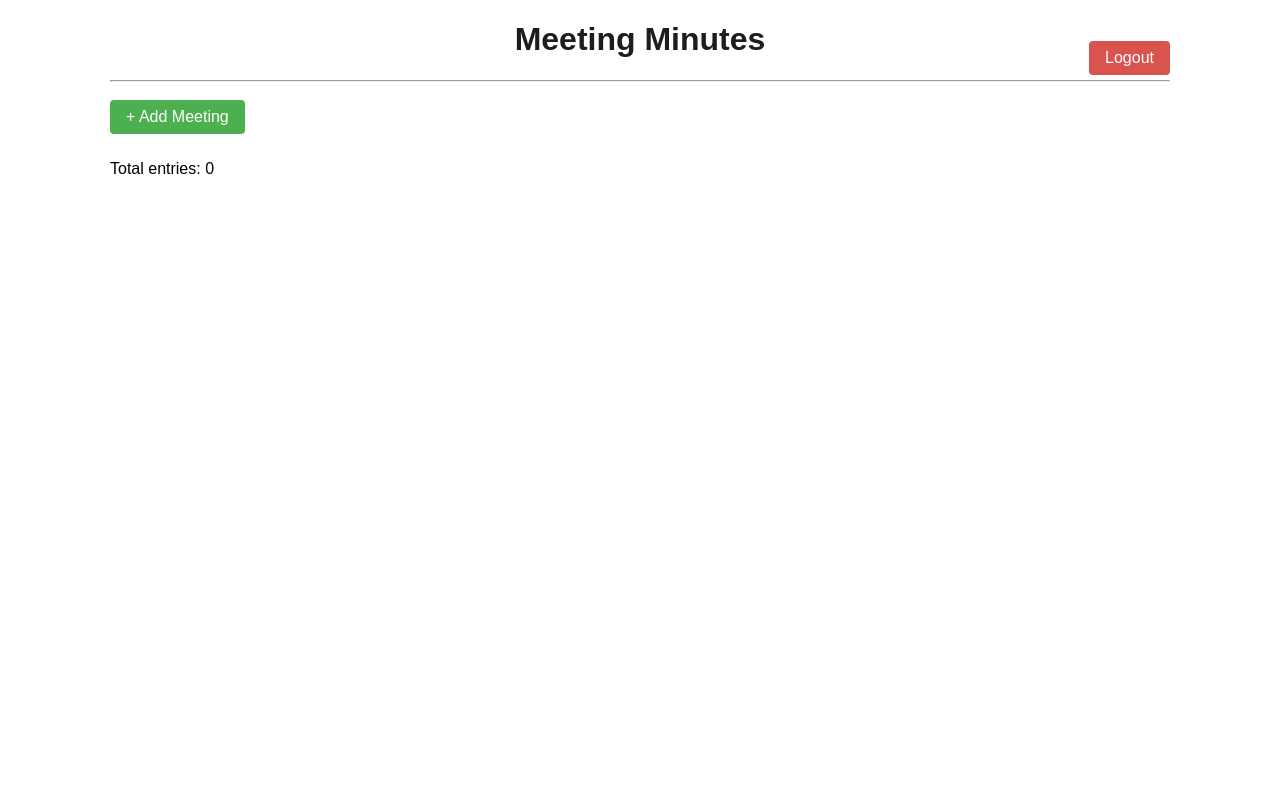
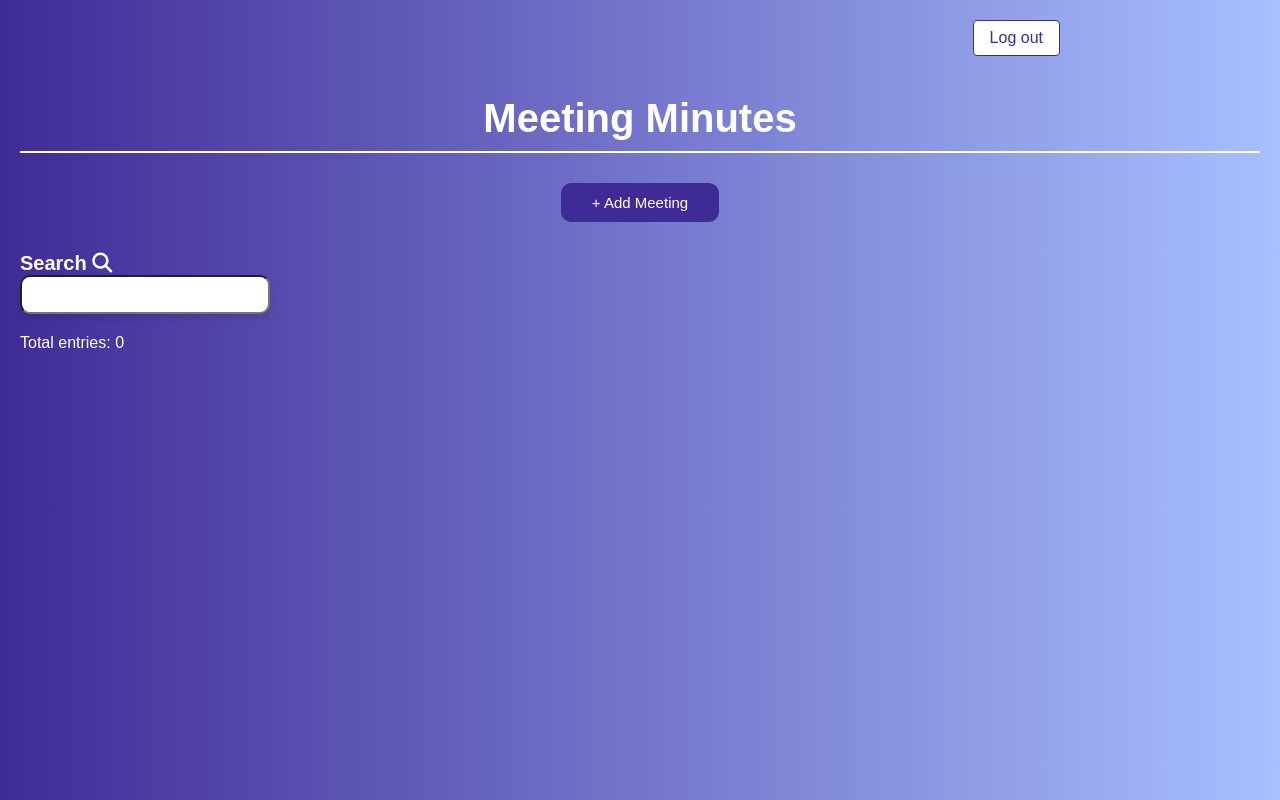
Before and after one commit to MRSHAKILS/meeting_minutes, a Django app: template core/templates/homepage.html in a window 1280 px wide. Run offline with Django 3.2, Linux system fonts and the light colour scheme; the template is opened without the code that fills it, so the values that code supplies are empty; some libraries are stand-ins or nearby versions.

Commit message:
added some colour and a searchbar

```diff
--- a/core/templates/homepage.html
+++ b/core/templates/homepage.html
@@ -5,69 +5,177 @@
   <meta name="viewport" content="width=device-width, initial-scale=1.0"/>
   <title>Meeting Minutes</title>
 </head>
+
+<script src="https://kit.fontawesome.com/8254fe1519.js" crossorigin="anonymous"></script>
+
+<script>
+function myFunction() {
+    let input = document.getElementById('search_bar').value.toLowerCase();
+    let boxes = document.querySelectorAll('.meeting-box');
+
+    boxes.forEach(function(box) {
+        let headings = box.querySelectorAll('h4');
+        let agenda = headings[0]?.textContent.toLowerCase() || '';
+        let date = headings[1]?.textContent.toLowerCase() || '';
+
+        if (agenda.includes(input) || date.includes(input)) {
+            box.style.display = '';
+        } else {
+            box.style.display = 'none';
+        }
+    });
+}
+</script>
+
 <style>
+  * {
+      margin: 0;
+      padding: 0;
+      box-sizing: border-box;
+      font-family: Arial, sans-serif;
+      }
+
   body {
-    font-family: sans-serif;
-    max-width: 1060px;
-    margin: auto;
-    position: relative;
+            display: flex;
+            flex-direction: column;
+            min-height: 100vh;
+            padding: 20px;
+            background: linear-gradient(90deg, #3F2B96 0%, #A8C0FF 100%);
         }
+
+  .sec0{
+    display: flex;
+    justify-content: center;
+    margin-top: 50px;
+    border-bottom: 2px solid white;
+  }
+
+  .sec0 h1{
+    font-size: 40px;
+    padding-bottom: 10px;
+    color: white;
+  }
+
+  .sec1{
+            display: flex;
+            justify-content: end;
+            margin-right: 200px;
+            margin-bottom: -10px;
+        }
+
+  .logout-button{
+            text-decoration: none;
+            padding: 8px 16px;
+            background-color: white;
+            color: #3F2B96;
+            border-radius: 4px;
+            transition: 0.1s;
+            border: none;
+            border: 1px solid #3F2B96;
+        }
+
+  .logout-button:hover{
+            background-color: white;
+            color: #3F2B96;
+            border-color: #ffffff;
+        }
+
+  .sec2 {
+            display: flex;
+            justify-content: center;
+        }
+
+
   .box {
     margin: auto;
-    padding: 0 20px;
+    padding: 20px 20px;
     border: 1px solid #D9D9D9;
     border-radius: 6px;
     margin: 6px 0px;
     box-shadow: 0 4px 8px rgba(0, 0, 0, 0.1);
     display: flex;
     justify-content: space-between;
+    background-color: white;
+    color: #3F2B96;
   }
-  .add-button {
-    display: inline-block;
-    margin: 10px 0;
-    padding: 8px 16px;
-    background-color: #4CAF50;
+  .add-button{
+    background-color: #3F2B96;
             color: white;
+            padding: 10px 30px;
             text-decoration: none;
-    border-radius: 4px;
+            border-radius: 10px;
+            font-size: 15px;
+            transition: 0.5s;
+            border: none;
+            margin: 30px 0px 20px 0px;
+            border: 1px solid #3F2B96;
   }
-  .logout-button {
-    position: absolute;
-    top: 20px;
-    right: 0;
-    padding: 8px 16px;
-    background-color: #d9534f;
-    color: white;
-    text-decoration: none;
-    border-radius: 4px;
+  .add-button:hover{
+            background-color: white;
+            color: #3F2B96;
         }
+
+  .sec3{
+  margin: 10px 0px 20px 0px;
+        }
+  .search_bar{
+            background: #ffffff;
+            border-radius: 10px;
+            box-shadow: 0 4px 6px rgba(0, 0, 0, 0.1);
+            padding: 10px;
+            width: 100%;
+            max-width: 250px;
+}
+.sec3 h2{
+  font-size: 20px;
+        }
+
 </style>
+
 <body>
-  <a href="{% url 'core:logout' %}" class="logout-button">Logout</a>
+  <section class="sec1"><!--logout-->
+        <a class="logout-button" href="{% url 'core:logout' %}">Log out</a>
+  </section>
 
+  <section class="sec0">
+          <h1>Meeting Minutes</h1>
+  </section>
 
+<section class="sec2">
+  <a href="{% url 'core:minutes' %}" class="add-button">+ Add Meeting</a>
+</section>
 
-  <h1 style="text-align: center; color: #1d1d1d;">Meeting Minutes</h1>
-  <hr style="color: #D9D9D9;">
+<section class="sec3" style="color: white;"> <!--searchbar-->
+        <div>
+            <h2> Search <i class="fa-solid fa-magnifying-glass"></i></h2>
+        </div>
+        <div>
+            <input class="search_bar" id="search_bar" type="search" onkeyup="myFunction()">
+        </div>
+    </section>
 
-  <a href="{% url 'core:minutes' %}" class="add-button">+ Add Meeting</a>
+  <p style="color: white;">Total entries: {{ all_meeting_minutes|length }}</p>
 
-  <p>Total entries: {{ all_meeting_minutes|length }}</p>
-
+  <section class="sec4">
     {% for meeting_minutes in all_meeting_minutes %}
-    <div class="box">
+      <div class="box meeting-box">
           <div>
-            <h4>{{ meeting_minutes.agenda }}</h4>
-            <h4>{{ meeting_minutes.date }}</h4>
+            <table id="table" style="width:100%">
+              <tr>
+                <td><h4>{{meeting_minutes.agenda}}</h4></td>
+              </tr>
+                <h4>{{meeting_minutes.date}}</h4>
+            </table>
           </div>
           <div>
               <form method="POST" action="{% url 'core:delete_minutes' meeting_minutes.pk %}" style="display:inline;">
                   {% csrf_token %}
-                <button type="submit" style="background: red; color: white; border: none; padding: 6px 12px; border-radius: 4px;">Delete</button>
+                  <button type="submit" style="background: #3F2B96; color: white; border: none; padding: 6px 12px; border-radius: 4px; margin-top: 5px;">Delete</button>
               </form>
           </div>
       </div>
   {% endfor %}
+</section>
 
 </body>
 </html>
```
Also changed, not shown: core/templates/login.html (+5 -5 lines), core/templates/signup.html (+5 -5 lines), db.sqlite3. Lines whose indentation alone changed are shown as unchanged.
